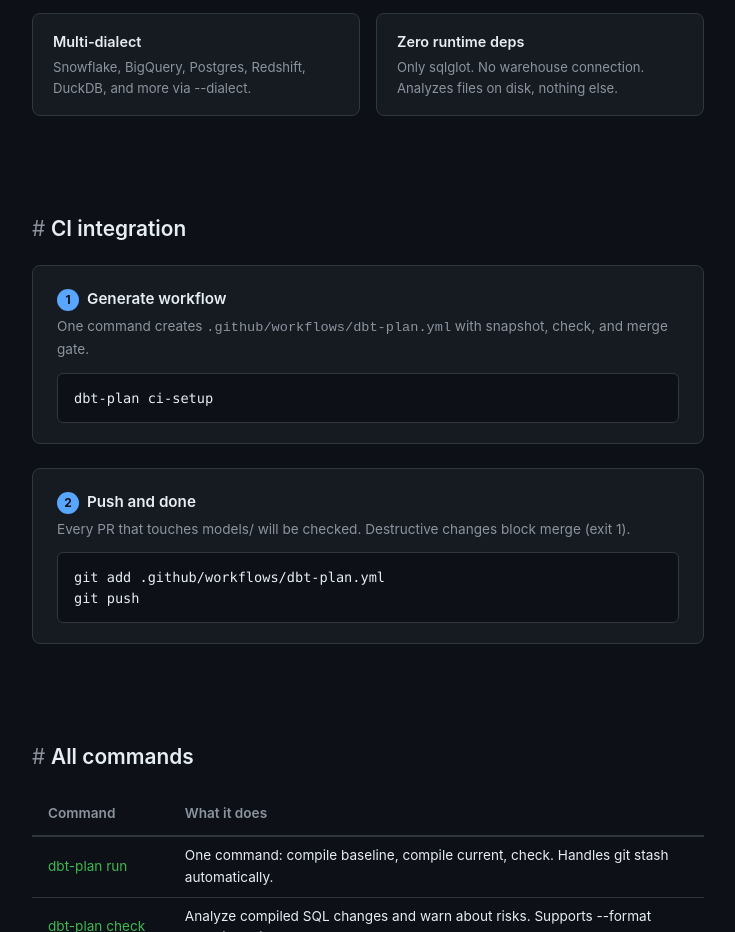
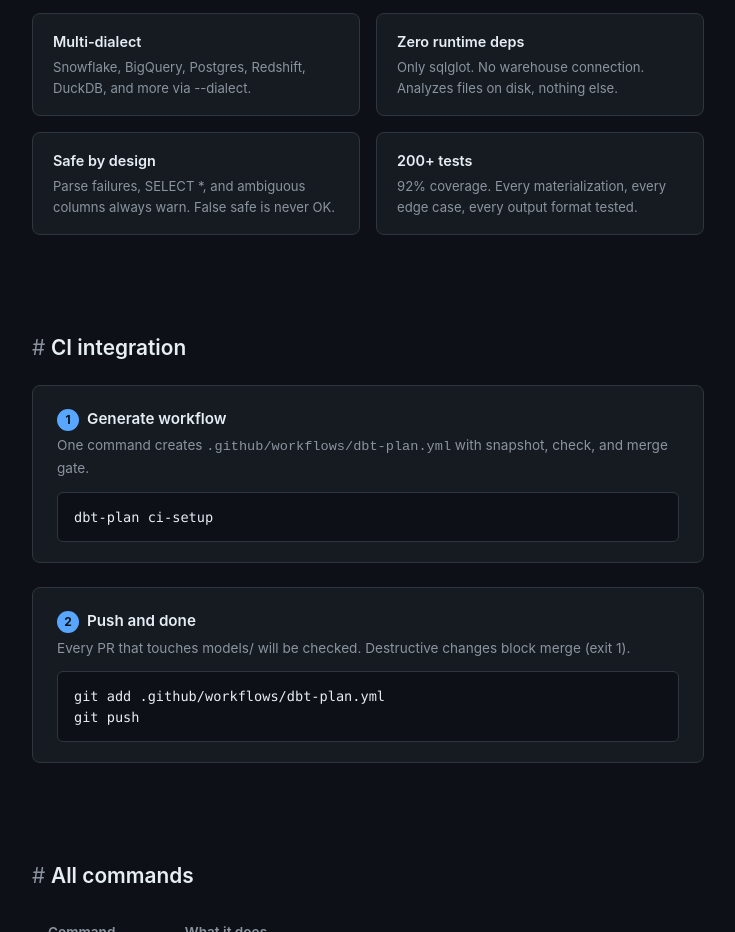
Before and after one commit to ab180/dbt-plan, a plain HTML site: page docs/index.html in a window 1280 px wide. Shown: the part 1962-2894 px from the top of the page, without its empty margins (272-1007 px from the left). Drawn offline with Linux system fonts and the light colour scheme.

Commit message:
docs: landing page — add safety and testing feature cards

```diff
--- a/docs/index.html
+++ b/docs/index.html
@@ -309,6 +309,14 @@
         <div class="feature-title">Zero runtime deps</div>
         <div class="feature-desc">Only sqlglot. No warehouse connection. Analyzes files on disk, nothing else.</div>
       </div>
+      <div class="feature">
+        <div class="feature-title">Safe by design</div>
+        <div class="feature-desc">Parse failures, SELECT *, and ambiguous columns always warn. False safe is never OK.</div>
+      </div>
+      <div class="feature">
+        <div class="feature-title">200+ tests</div>
+        <div class="feature-desc">92% coverage. Every materialization, every edge case, every output format tested.</div>
+      </div>
     </div>
   </section>
 
```
